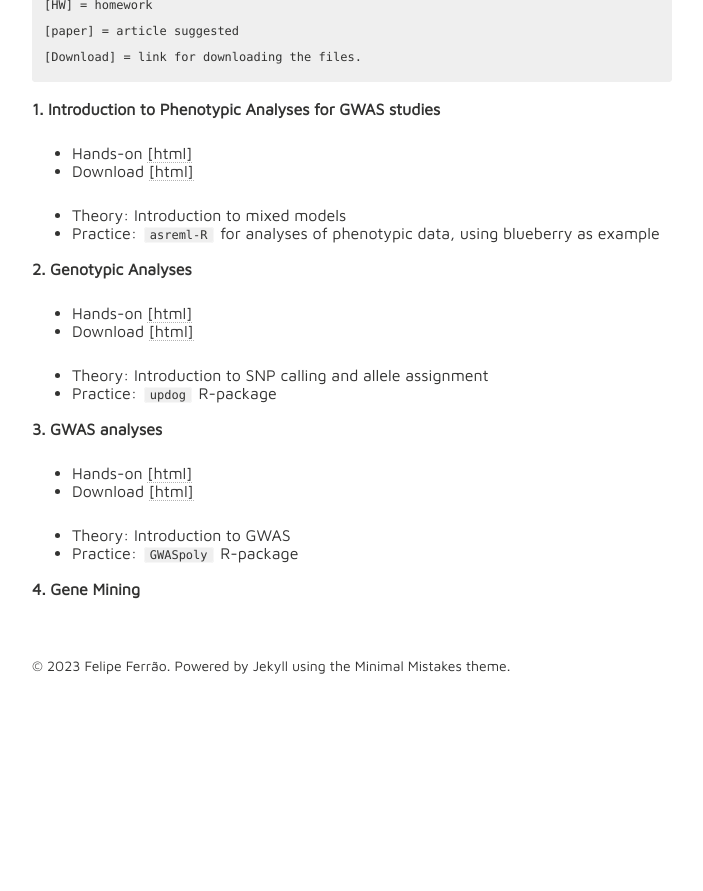
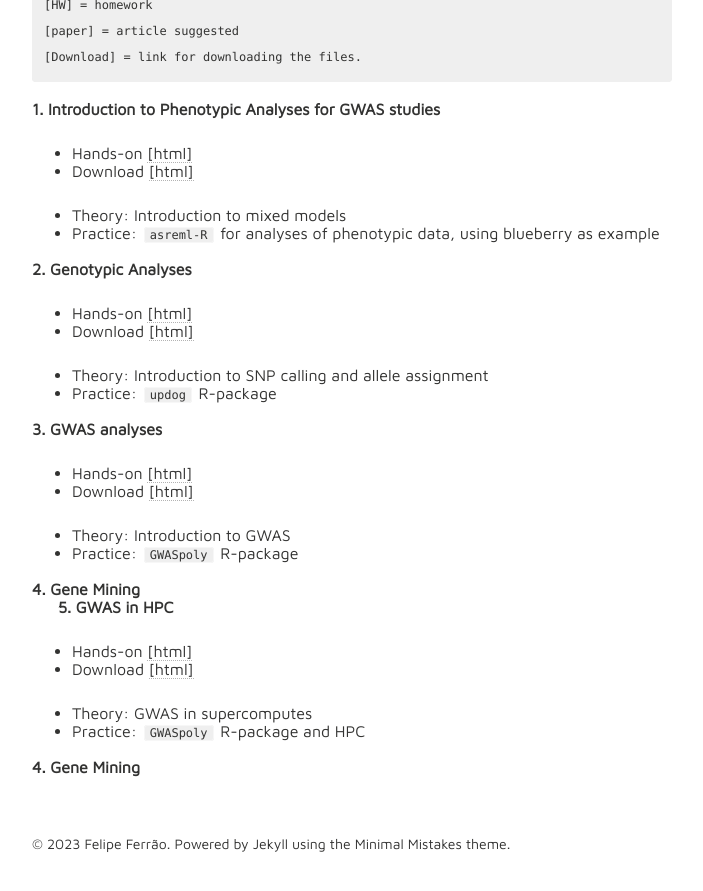
Before and after one commit to lfelipe-ferrao/lfelipe-ferrao.github.io, a Jekyll site: the page built from class/GWAS/index.md, in a window 1280 px wide and 900 px high, scrolled down 2240 px. Shown: the top 891 px of the window, without its empty margins (288-991 px from the left). Built offline with Jekyll 4.4.1, drawn with Linux system fonts in a browser that asks for light colours; nearby versions of some CDN libraries; our own code applies the rules of GitHub Pages for plain Markdown files; before the commit the page ends 2962 px from its top, so only the background shows below that.

Commit message:
Update index.md

```diff
--- a/class/GWAS/index.md
+++ b/class/GWAS/index.md
@@ -68,3 +68,13 @@ This is an attempt to organize and make available to any student the class notes
 - Practice: `GWASpoly` R-package
 
 **4. Gene Mining**
+
+**5. GWAS in HPC**
+
+- Hands-on [[html]](https://htmlpreview.github.io/?https://github.com/lfelipe-ferrao/lfelipe-ferrao.github.io/blob/master/class/GWAS/4.HPC.html)
+- Download [[html]](https://minhaskamal.github.io/DownGit/#/home?url=https://github.com/lfelipe-ferrao/lfelipe-ferrao.github.io/blob/master/class/GWAS/4.HPC.html)
+
+- Theory: GWAS in supercomputes
+- Practice: `GWASpoly` R-package and HPC
+
+**4. Gene Mining**
```
